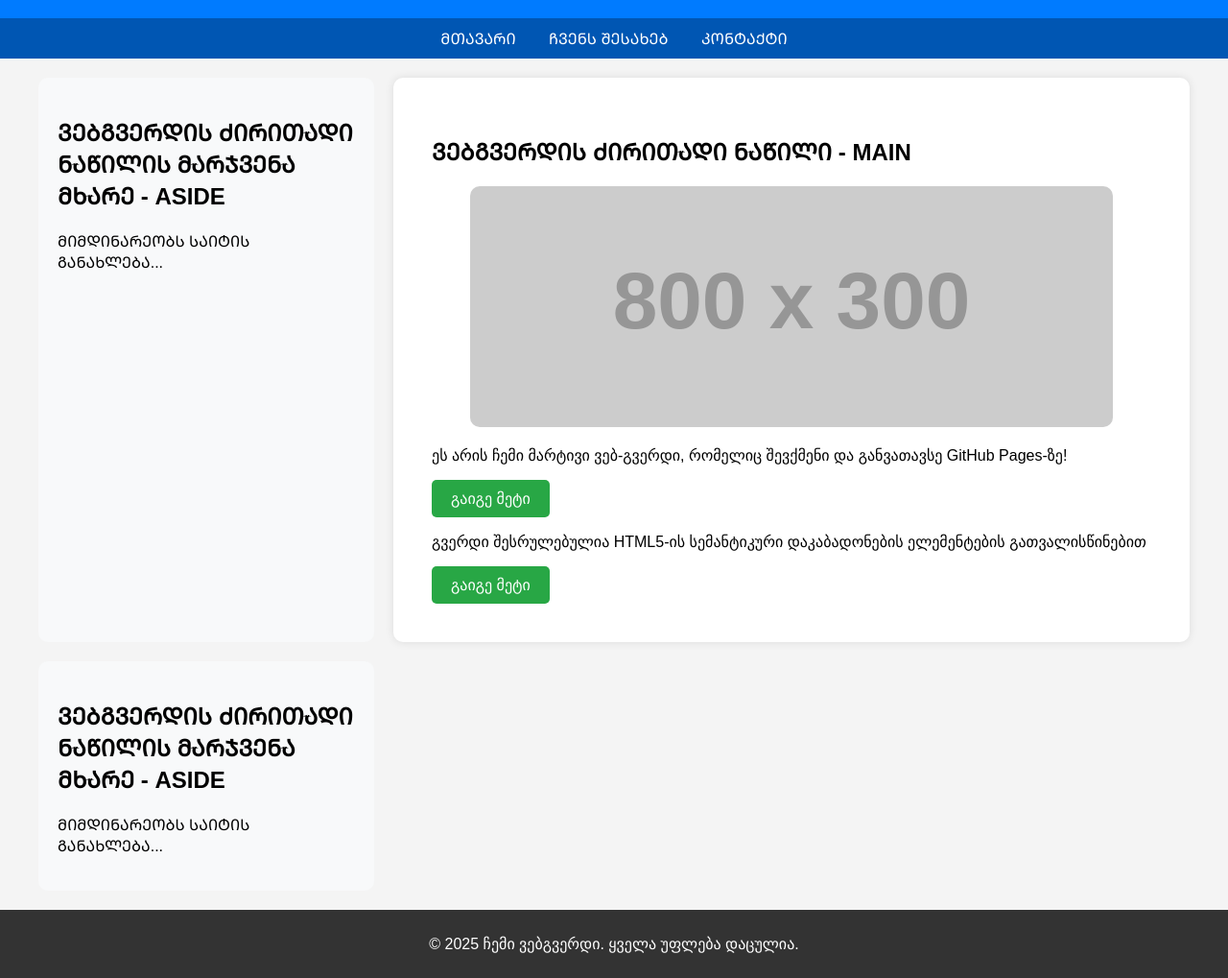
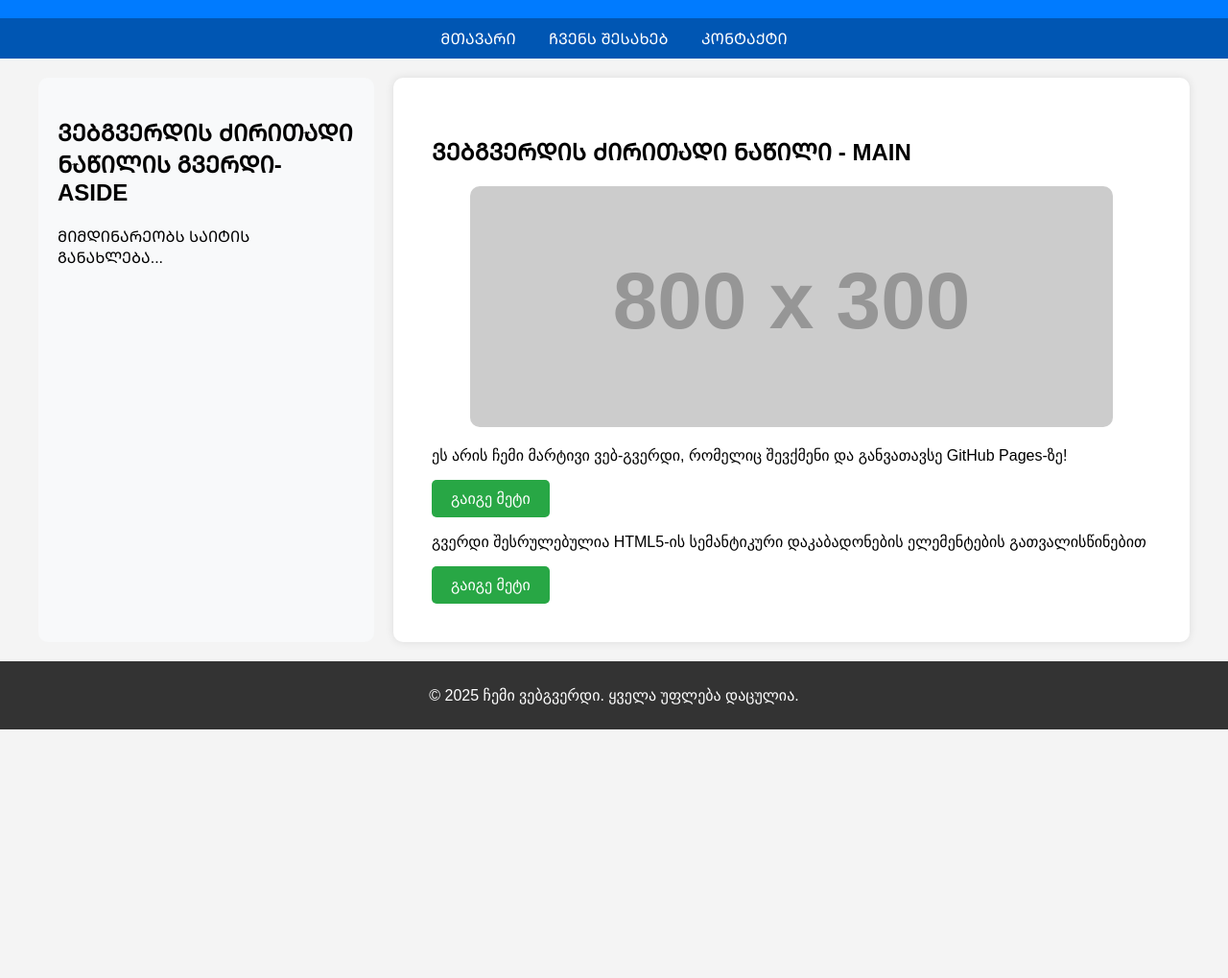
Before and after one commit to ikaroeduge/html_starter, a plain HTML site: page index.html in a window 1280 px wide. Shown: the part 140-1159 px from the top of the page at 96% size. After the commit the page ends 900 px from the top, so only its background shows below. Drawn offline with Linux system fonts and the light colour scheme; placeholder pictures from the web are drawn by us.

Commit message:
Update index.html

```diff
--- a/index.html
+++ b/index.html
@@ -112,7 +112,7 @@
     </nav>
     <div class="container">
         <aside>
-            <h2>ᲕᲔᲑᲒᲕᲔᲠᲓᲘᲡ ᲫᲘᲠᲘᲗᲐᲓᲘ ᲜᲐᲬᲘᲚᲘᲡ ᲛᲐᲠᲯᲕᲔᲜᲐ ᲛᲮᲐᲠᲔ - ASIDE </h2>
+            <h2>ᲕᲔᲑᲒᲕᲔᲠᲓᲘᲡ ᲫᲘᲠᲘᲗᲐᲓᲘ ᲜᲐᲬᲘᲚᲘᲡ ᲒᲕᲔᲠᲓᲘ- ASIDE </h2>
             <p>ᲛᲘᲛᲓᲘᲜᲐᲠᲔᲝᲑᲡ ᲡᲐᲘᲢᲘᲡ ᲒᲐᲜᲐᲮᲚᲔᲑᲐ...</p>
         </aside>
         <main>
@@ -125,10 +125,7 @@
             <P>გვერდი შესრულებულია HTML5-ის სემანტიკური დაკაბადონების ელემენტების გათვალისწინებით</P>
             <a href="https://developer.mozilla.org/en-US/curriculum/core/semantic-html/" class="button" target="_blank">გაიგე მეტი</a>
         </main>
-        <aside>
-            <h2>ᲕᲔᲑᲒᲕᲔᲠᲓᲘᲡ ᲫᲘᲠᲘᲗᲐᲓᲘ ᲜᲐᲬᲘᲚᲘᲡ ᲛᲐᲠᲯᲕᲔᲜᲐ ᲛᲮᲐᲠᲔ - ASIDE </h2>
-            <p>ᲛᲘᲛᲓᲘᲜᲐᲠᲔᲝᲑᲡ ᲡᲐᲘᲢᲘᲡ ᲒᲐᲜᲐᲮᲚᲔᲑᲐ...</p>
-        </aside>
+
     </div>
     <footer>
         <p>&copy; 2025 ჩემი ვებგვერდი. ყველა უფლება დაცულია.</p>
```
